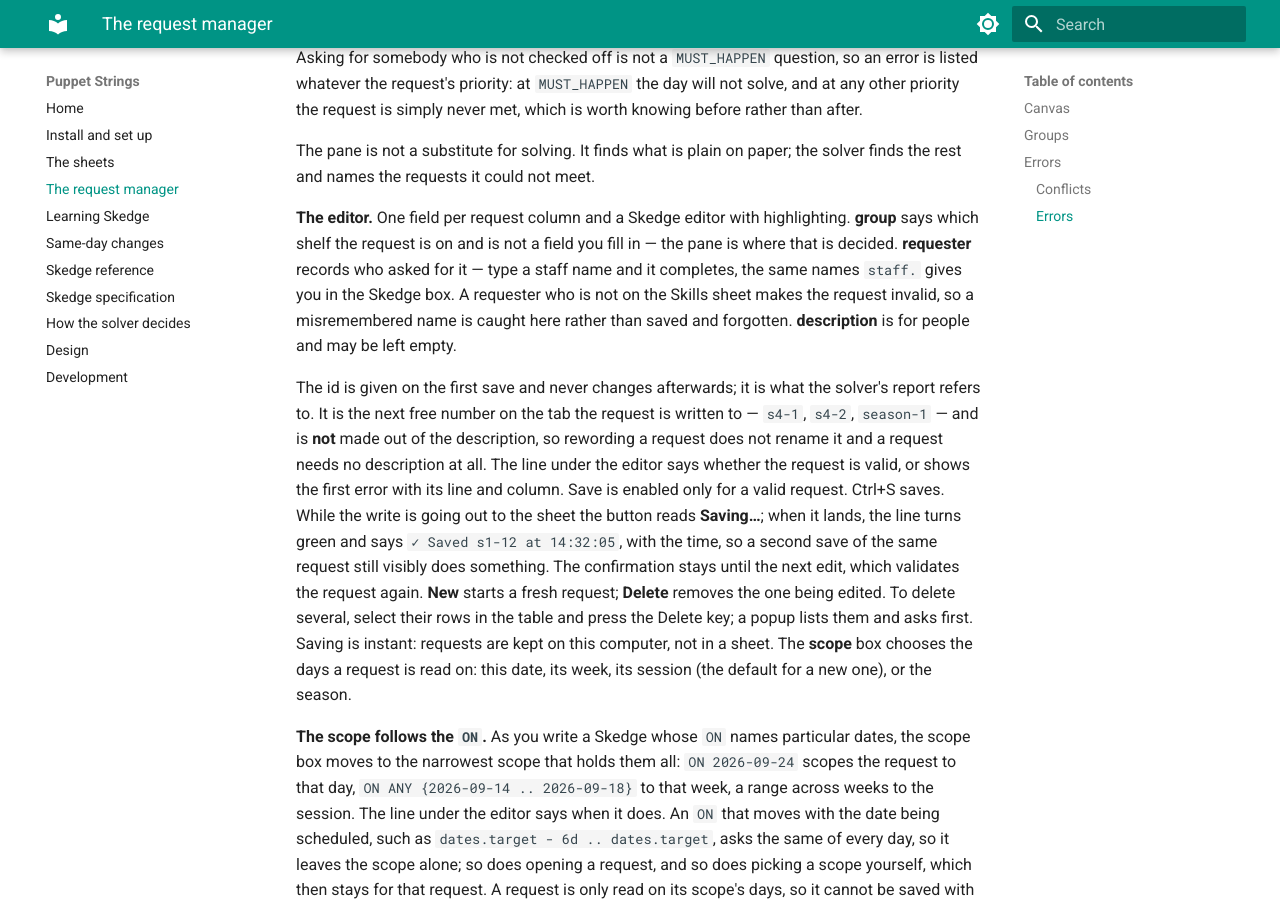
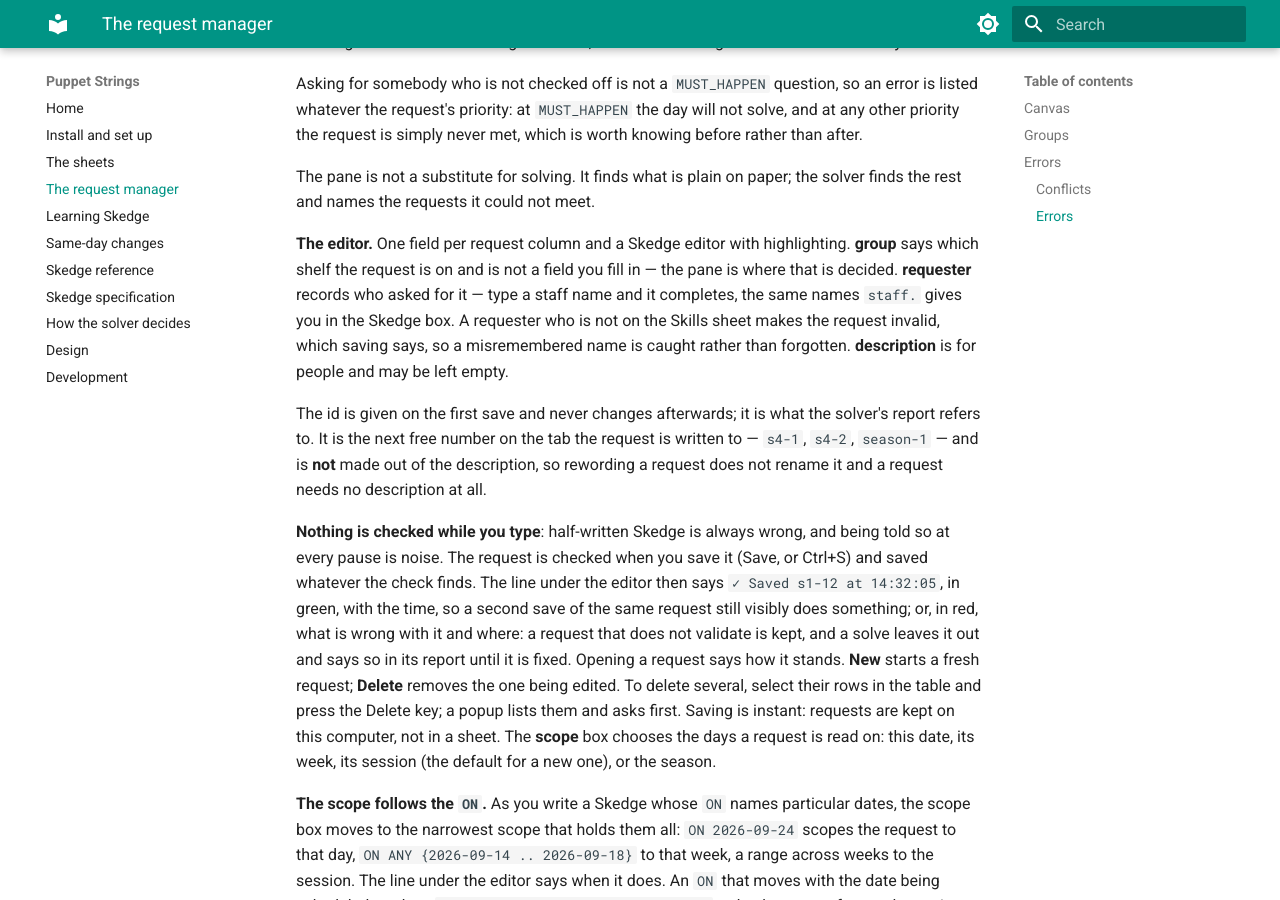
Before and after one commit to Dylan-Puppet-Master/Puppet-Strings, an MkDocs documentation site: the page built from docs/app.md, in a window 1280 px wide and 900 px high, scrolled down 6806 px. Built offline with MkDocs 1.6.1 and Material for MkDocs 9.7.7, drawn with Linux system fonts in a browser that asks for light colours; some of the changed text lies outside the part shown.

Commit message:
Nothing is checked while typing; a request is saved whether it validates or not
The line under the editor, in the table and on a card, said what was wrong
with the Skedge at every pause in the typing, which is always something while
it is half written. It is now checked only when opened and when saved, and
saved whatever the check finds: Save is never greyed out, and clicking away
from a card saves it. If it does not validate, the line (or the card) says so
in red once it is saved.

So the requests file may hold a request that does not validate, and a solve
now leaves such a request out, with a note in its report saying which and why,
rather than refusing to solve the day. The same goes for one naming a quoted
task no request asks for. RequestError, which nothing raises any more, is gone.

Co-Authored-By: Claude Opus 5.5 <noreply@anthropic.com>

```diff
--- a/docs/app.md
+++ b/docs/app.md
@@ -91,9 +91,9 @@ pane, the filters, the Namespaces and Calendar panes, and the Errors and Message
   its frame. Until you move the camera, it keeps everything in view as the requests change.
 - **Editing.** Click a card and type. The card turns into the editor, with the cursor in
   the field you clicked. A card clicked from far away is brought up to full size first.
-  Clicking away saves it, and so does **Ctrl+S**. If the card does not validate, it keeps
-  your changes, is marked unsaved, and waits for you. **Escape** puts it back to how it was
-  saved.
+  Clicking away saves it, and so does **Ctrl+S**. Nothing is checked while you type; a card
+  that does not validate is saved all the same and says why on its bottom line, and a solve
+  leaves it out until it is fixed. **Escape** puts it back to how it was saved.
 - **New requests.** Press **New request** beside the zoom controls or in a frame's header,
   double-click inside a frame, or press **N** for the group nearest the middle of the view.
   A new card left empty is thrown away. New cards go at the front of their frame, and
@@ -258,19 +258,21 @@ finds the rest and names the requests it could not meet.
 **group** says which shelf the request is on and is not a field you fill in — the pane is
 where that is decided. **requester** records who asked for it — type a staff name and it
 completes, the same names `staff.` gives you in the Skedge box. A requester who is not on
-the Skills sheet makes the request invalid, so a misremembered name is caught here rather
-than saved and forgotten. **description** is for people and may be left empty.
+the Skills sheet makes the request invalid, which saving says, so a misremembered name is
+caught rather than forgotten. **description** is for people and may be left empty.
 
 The id is given on the first save and never changes afterwards; it is what the solver's
 report refers to. It is the next free number on the tab the request is written to — `s4-1`,
 `s4-2`, `season-1` — and is **not** made out of the description, so rewording a request
-does not rename it and a request needs no description at all. The
-line under the editor says whether the request is valid, or shows the first error with its
-line and column. Save is enabled only for a valid request. Ctrl+S saves. While the write
-is going out to the sheet the button reads **Saving…**; when it lands, the line turns green
-and says `✓ Saved s1-12 at 14:32:05`, with the time, so a second save of the same
-request still visibly does something. The confirmation stays until the next edit, which
-validates the request again. **New** starts a
+does not rename it and a request needs no description at all.
+
+**Nothing is checked while you type**: half-written Skedge is always wrong, and being told
+so at every pause is noise. The request is checked when you save it (Save, or Ctrl+S) and
+saved whatever the check finds. The line under the editor then says
+`✓ Saved s1-12 at 14:32:05`, in green, with the time, so a second save of the same request
+still visibly does something; or, in red, what is wrong with it and where: a request that
+does not validate is kept, and a solve leaves it out and says so in its report until it is
+fixed. Opening a request says how it stands. **New** starts a
 fresh request; **Delete** removes the one being edited. To delete several, select their
 rows in the table and press the Delete key; a popup lists them and asks first. Saving is
 instant: requests are kept on this computer, not in a sheet. The **scope** box chooses the
```
Also changed, not shown: docs/technical-outline.md (+2 -1 lines), 8 other files.
